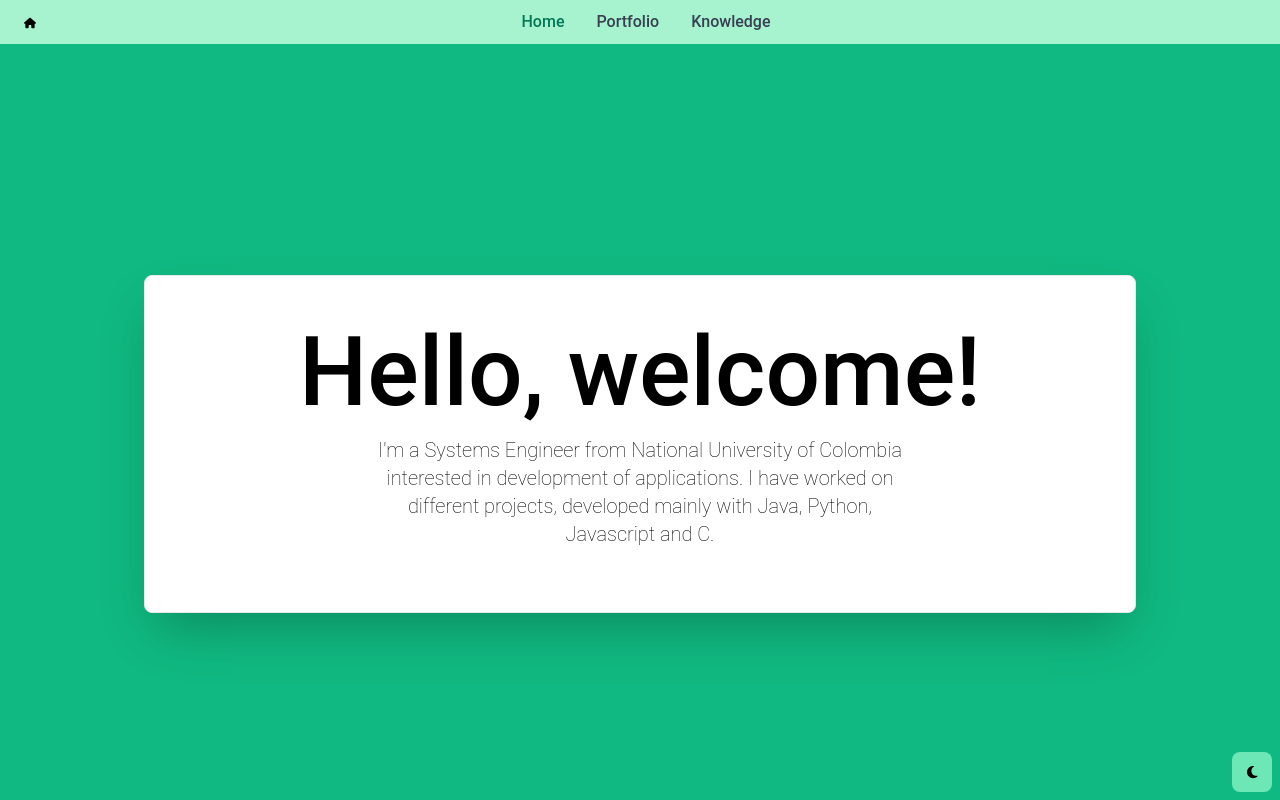
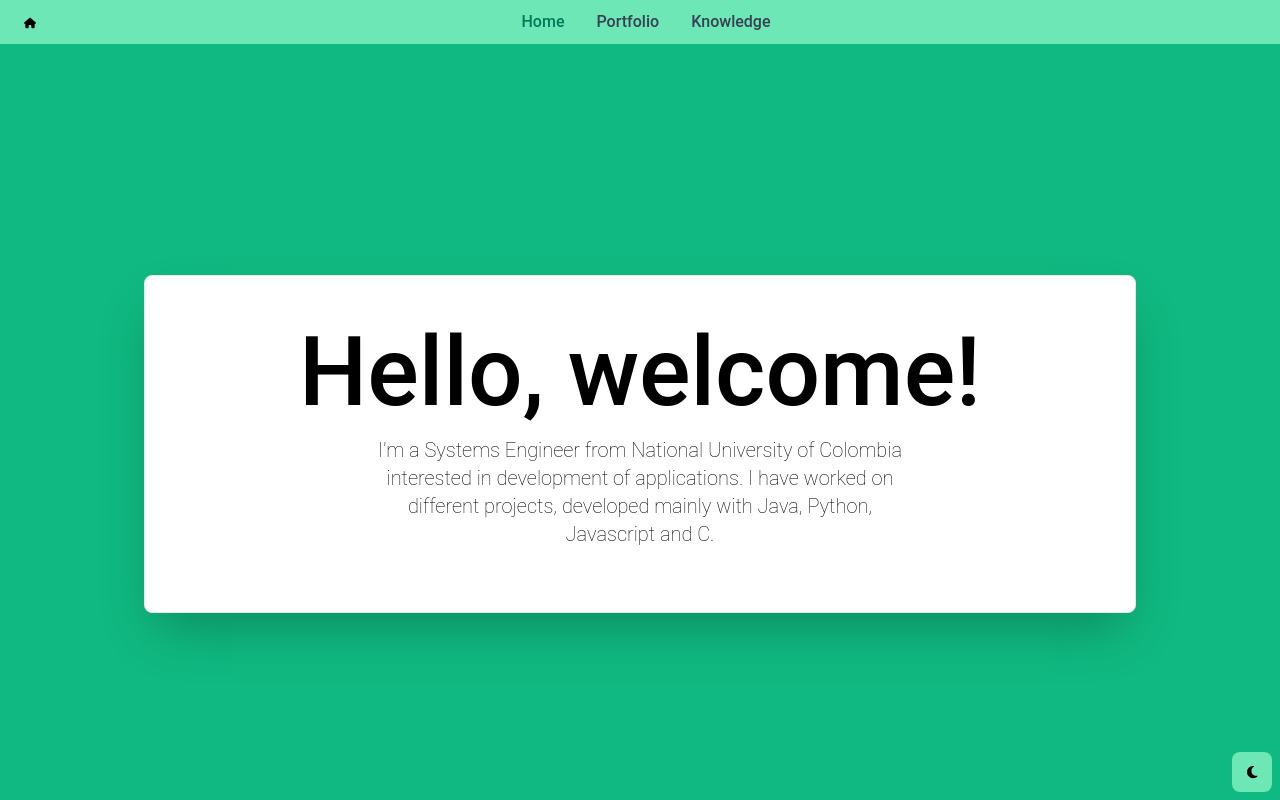
Before and after one commit to LeronArenwino/leronarenwino_page, a Vue app: page / in a window 1280 px wide. Shown: the top 800 px of the page. Built offline with nearby package versions, Linux system fonts and the light colour scheme; no server answers; the database is empty.

Commit message:
:zap: [UPDATE] Modify background color

```diff
--- a/src/components/HeaderComponent.vue
+++ b/src/components/HeaderComponent.vue
@@ -1,7 +1,7 @@
 <template>
   <header class="sticky top-0 z-50">
     <nav
-      class="bg-emerald-200 border-gray-900 px-4 lg:px-6 py-2.5 dark:bg-gray-800"
+      class="bg-emerald-300 border-gray-900 px-4 lg:px-6 py-2.5 dark:bg-gray-800"
     >
       <div
         class="flex flex-wrap justify-between items-center mx-auto max-w-screen-xl"
```
